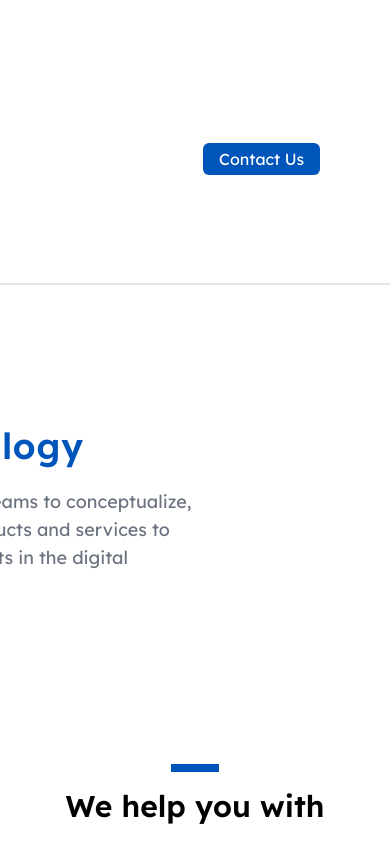
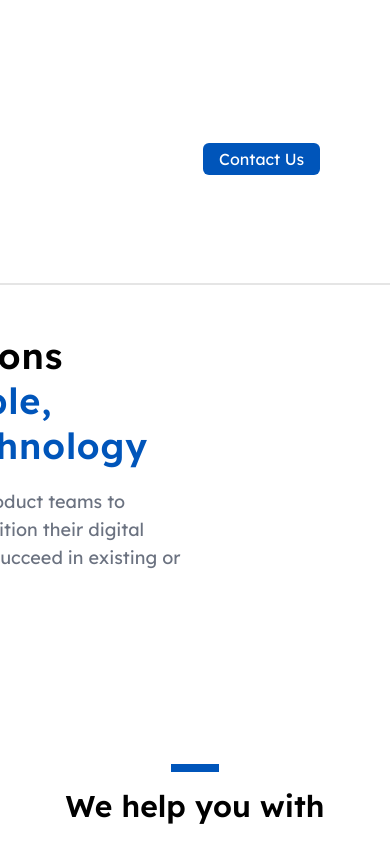
Before and after one commit to EdgarAmpiire/blueprints-web, a React (Create React App) app: page / in a window 390 px wide. Shown: the top 844 px of the page. Built offline with nearby package versions, Linux system fonts and the light colour scheme; what tw-elements would draw is missing.

Commit message:
responsiveness

```diff
--- a/src/components/layout/MainLayout.jsx
+++ b/src/components/layout/MainLayout.jsx
@@ -5,7 +5,7 @@ import { Footer } from "./components/Footer";
 export const MainLayout = ({ page, children }) => {
   return (
     <div className="flex items-center justify-center ">
-      <div className="mx-20 lg:mx-0 md:mx-0  max-w-6xl lg:max-w-7xl ">
+      <div className="mx-20 lg:mx-0 md:mx-0 max-w-5xl lg:max-w-7xl ">
         <Navbar page={page} />
         {children}
         <Footer />
--- a/src/components/layout/components/Navbar.jsx
+++ b/src/components/layout/components/Navbar.jsx
@@ -8,7 +8,7 @@ import { Link } from "react-router-dom";
 
     return (
       <nav className="relative flex flex-wrap items-center justify-between px-0 pt-5 ">
-        <div className="container px-0 mx-auto flex flex-wrap items-center justify-between">
+        <div className="container px-0 mx-auto flex flex-wrap items-center justify-between ">
           <div className="w-full relative flex justify-between lg:w-auto lg:static lg:block lg:justify-start">
             <a
               className="text-sm font-bold leading-relaxed inline-block mr-0 py-2 whitespace-nowrap uppercase text-white"
```
